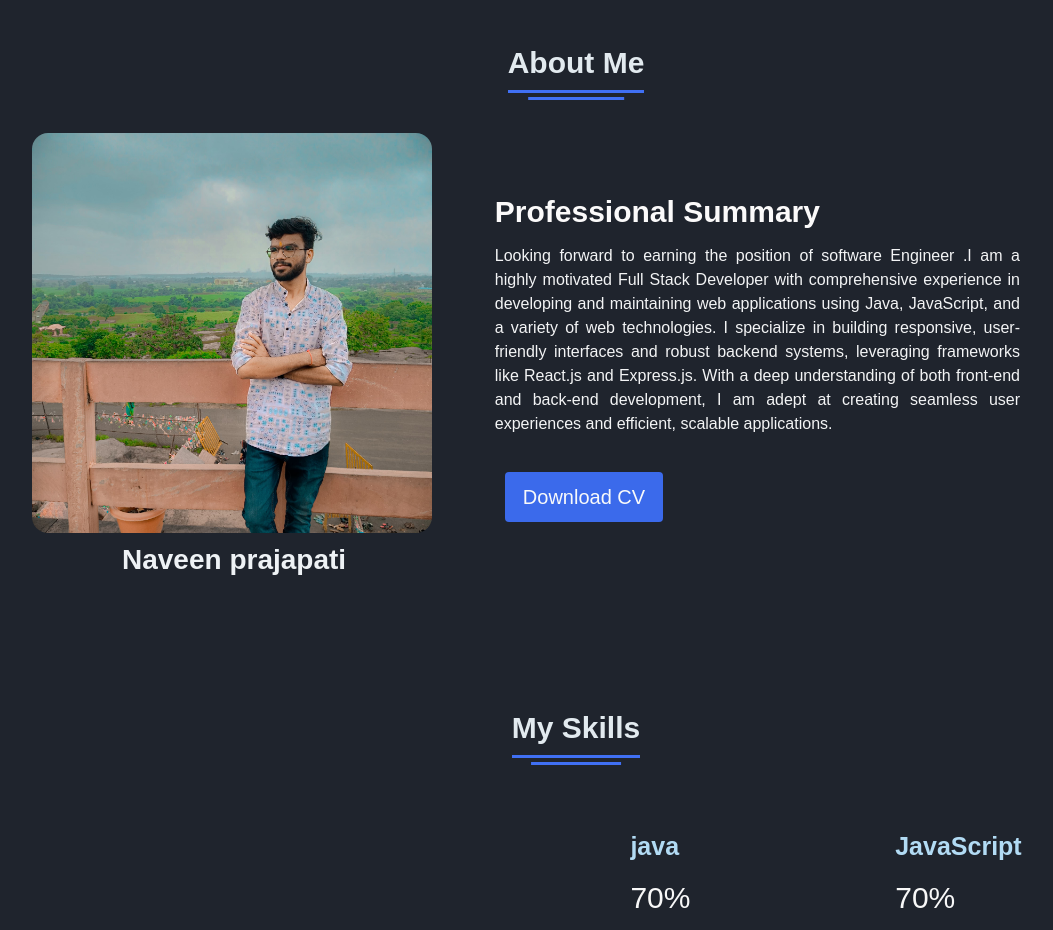
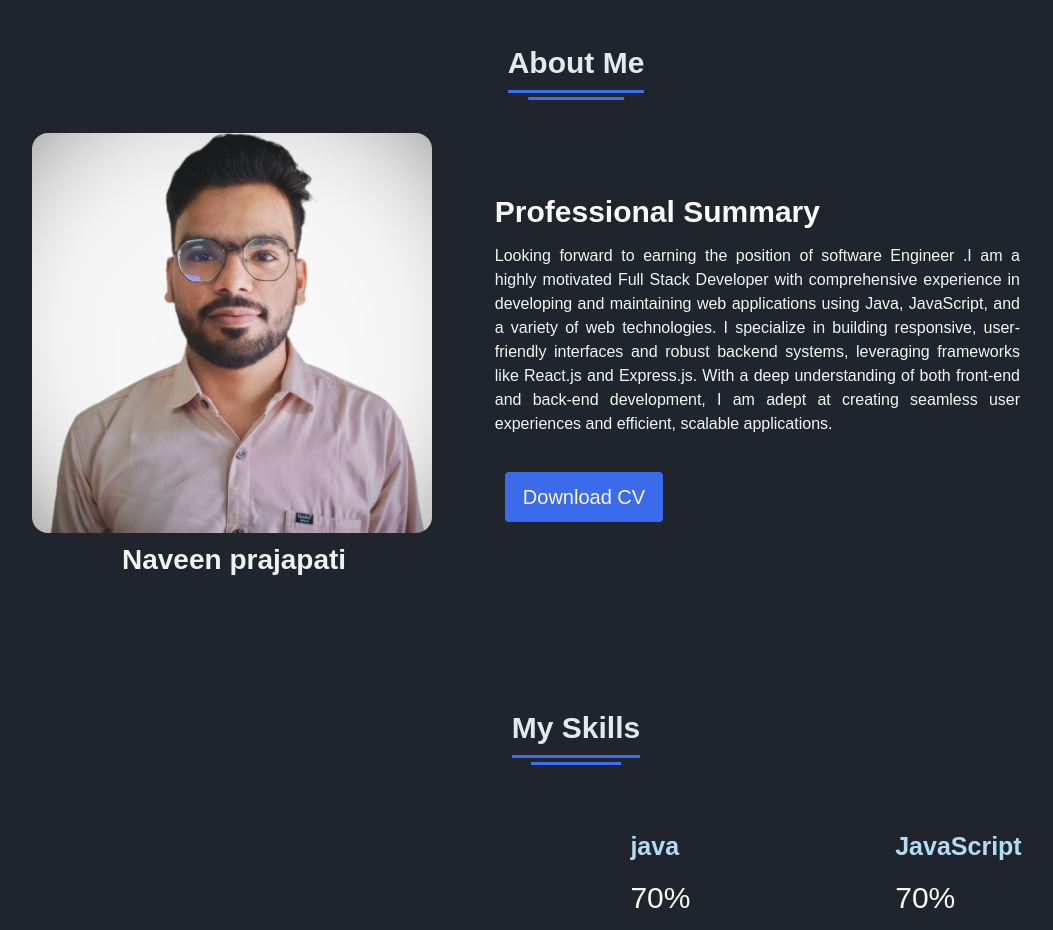
Before and after one commit to naveenprajapati2308/My-Portfolio, a plain HTML site: page index.html in a window 1280 px wide. Shown: the part 820-1750 px from the top of the page, without its empty margins (64-1117 px from the left). Drawn offline with nearby package versions, Linux system fonts and the light colour scheme.

Commit message:
Update index.html 3.3

```diff
--- a/index.html
+++ b/index.html
@@ -78,7 +78,7 @@
         <div class="title"><span>About Me</span></div>
         <div class="about-details">
           <div class="left">
-            <img src="my pic2.jpg" alt="MY_PIC" />
+            <img src="my pic2.png" alt="MY_PIC" />
 
             <h3> Naveen prajapati</h3>
             <!-- <h3>Software developer </h3> -->
```
